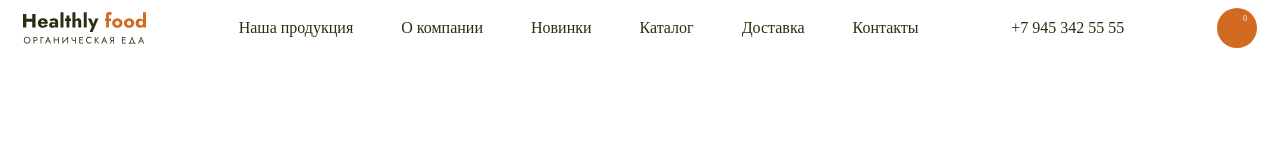
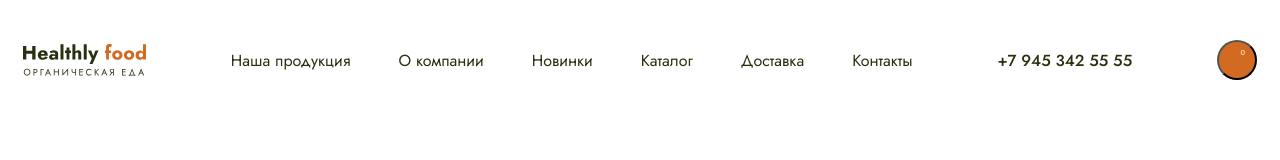
Before and after one commit to dmzkhrv92/Module02-Shop, a website built with webpack: page src/index.html in a window 1280 px wide. Built offline with nearby package versions, Linux system fonts and the light colour scheme; files whose address does not match are found by name.

Commit message:
update header

```diff
--- a/src/index.html
+++ b/src/index.html
@@ -33,9 +33,9 @@
                 </ul>
             </nav>
             <a href="tel:+79453425555" class="header__tel">+7 945 342 55 55</a>
-            <a href="#" class="header__cart">
+            <button href="#" class="header__cart">
                 <span class="header__counter">0</span>
-            </a>
+            </button>
         </header>
     </div>
 </body>
--- a/src/styles/main.scss
+++ b/src/styles/main.scss
@@ -1,6 +1,20 @@
-$text: #27300f;
+@import url('https://fonts.googleapis.com/css2?family=Cormorant:ital,wght@0,700;1,700&family=Jost:wght@400;500&display=swap');
+
+$green: #27300f;
 $orange:#d26a22;
 $white: #fff;
+
+$font-jost: 'Jost', sans-serif;
+$font-cormorant: 'Cormorant', serif;
+
+html {
+    font-size: 10px;
+}
+
+body {
+    font-size: 1.6rem;
+    font-family: $font-jost;
+}
 
 .header {
     max-width: 1440px;
@@ -10,47 +24,52 @@ $white: #fff;
     display: flex;
     justify-content: space-between;
     align-items: center;
+    margin-top: 4rem;
     &__nav {
         display: flex;
         list-style-type: none;
         margin: 0;
         padding-left: 0;
-        gap: 48px;
+        gap: 4.8rem;
     }
     &__link {
-        font-size: 16px;
+        font-size: 1.6rem;
         text-decoration: none;
-        color: $text;
+        color: $green;
         &:hover {
             color: $orange;
         }
     }
     &__tel {
-        font-size: 16px;
+        font-size: 1.6rem;
         text-decoration: none;
-        color: $text;
+        font-weight: 500;
+        color: $green;
         &:hover {
             color: $orange;
         }
     }
     &__cart {
         display: block;
-        width: 40px;
-        height: 40px;
+        width: 4rem;
+        height: 4rem;
         border-radius: 100%;
         background-color: $orange;
         background-image: url(../images/cart.svg);
-        background-size: 17px;
+        background-size: 1.7rem 1.5rem;
         background-repeat: no-repeat;
         background-position: center center;
         position: relative;
+        &:hover {
+            background-color: $green;
+        }
     }
     &__counter {
-        font-size: 8px;
+        font-size: .8rem;
         color: white;
         position: absolute;
-        right: 10px;
-        top: 6px;
+        right: 1rem;
+        top: .6rem;
     }
 }
 .logo {
@@ -58,6 +77,6 @@ $white: #fff;
     background-repeat: no-repeat;
     background-size: cover;
     display: block;
-    width: 123px;
-    height: 32px;
+    width: 12.3rem;
+    height: 3.2rem;
 }
```
Also changed, not shown: dist/index.html, dist/styles/main.css.
